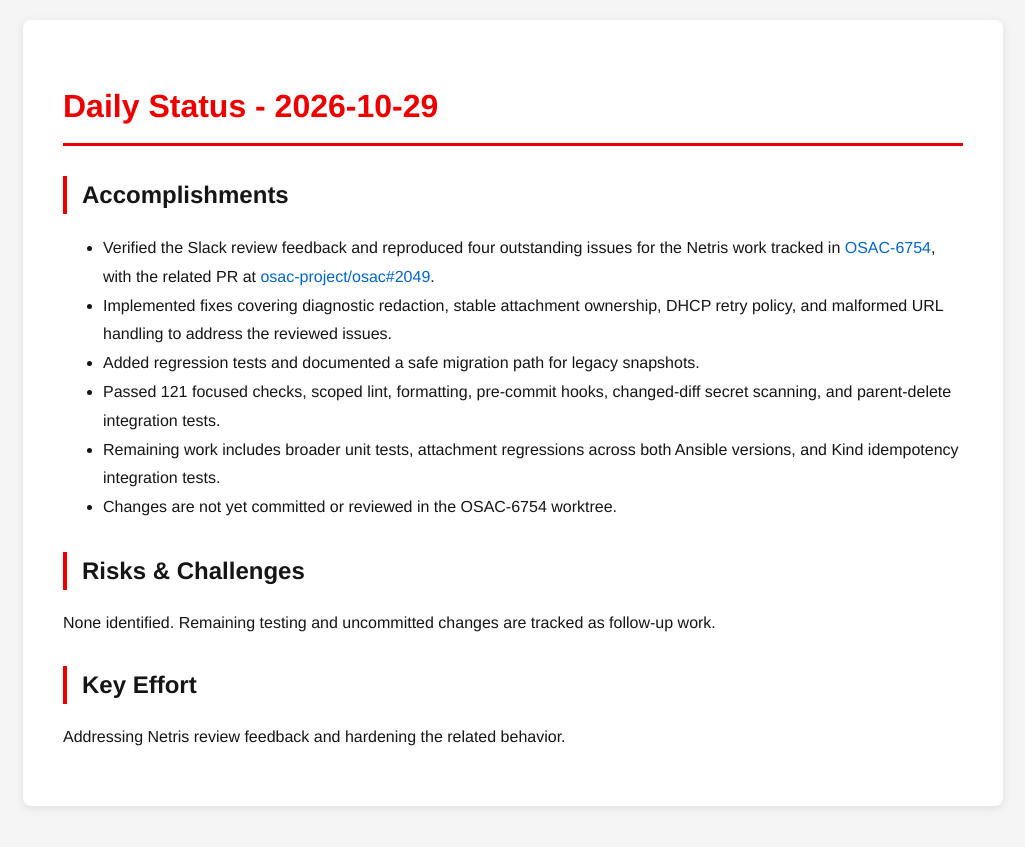
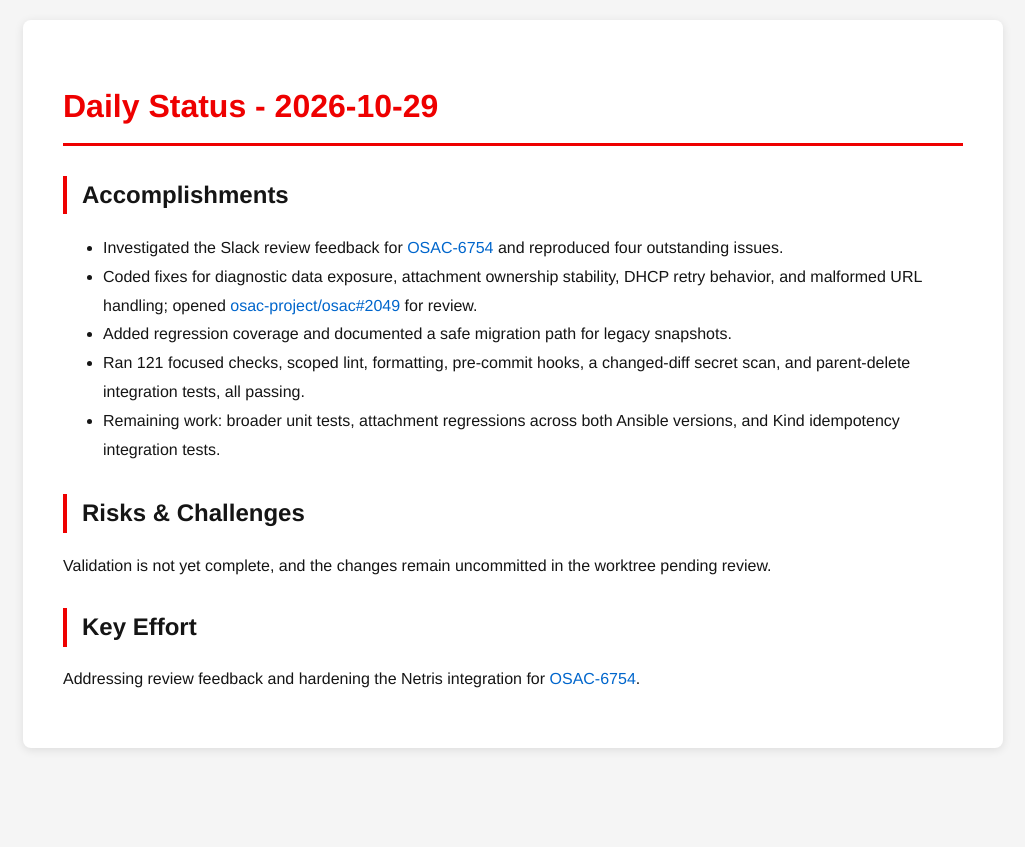
Before and after one commit to tzvatot/daily-status, a Jekyll site: the page built from 2026-10-29.md, in a window 1280 px wide. Shown: the top 847 px of the page, without its empty margins (127-1152 px from the left). Built offline with Jekyll 4.4.1, drawn with Linux system fonts in a browser that asks for light colours.

Commit message:
Daily status update - 2026-10-29

```diff
--- a/2026-10-29.md
+++ b/2026-10-29.md
@@ -7,15 +7,14 @@ date: 2026-10-29
 # Daily Status - 2026-10-29
 
 ## Accomplishments
-- Verified the Slack review feedback and reproduced four outstanding issues for the Netris work tracked in [OSAC-6754](https://redhat.atlassian.net/browse/OSAC-6754), with the related PR at [osac-project/osac#2049](https://github.com/osac-project/osac/pull/2049).
-- Implemented fixes covering diagnostic redaction, stable attachment ownership, DHCP retry policy, and malformed URL handling to address the reviewed issues.
-- Added regression tests and documented a safe migration path for legacy snapshots.
-- Passed 121 focused checks, scoped lint, formatting, pre-commit hooks, changed-diff secret scanning, and parent-delete integration tests.
-- Remaining work includes broader unit tests, attachment regressions across both Ansible versions, and Kind idempotency integration tests.
-- Changes are not yet committed or reviewed in the OSAC-6754 worktree.
+- Investigated the Slack review feedback for [OSAC-6754](https://redhat.atlassian.net/browse/OSAC-6754) and reproduced four outstanding issues.
+- Coded fixes for diagnostic data exposure, attachment ownership stability, DHCP retry behavior, and malformed URL handling; opened [osac-project/osac#2049](https://github.com/osac-project/osac/pull/2049) for review.
+- Added regression coverage and documented a safe migration path for legacy snapshots.
+- Ran 121 focused checks, scoped lint, formatting, pre-commit hooks, a changed-diff secret scan, and parent-delete integration tests, all passing.
+- Remaining work: broader unit tests, attachment regressions across both Ansible versions, and Kind idempotency integration tests.
 
 ## Risks & Challenges
-None identified. Remaining testing and uncommitted changes are tracked as follow-up work.
+Validation is not yet complete, and the changes remain uncommitted in the worktree pending review.
 
 ## Key Effort
-Addressing Netris review feedback and hardening the related behavior.
+Addressing review feedback and hardening the Netris integration for [OSAC-6754](https://redhat.atlassian.net/browse/OSAC-6754).
```
